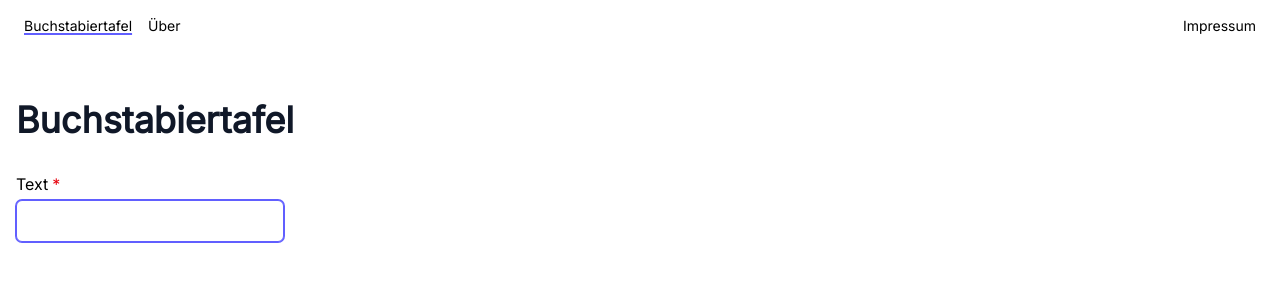
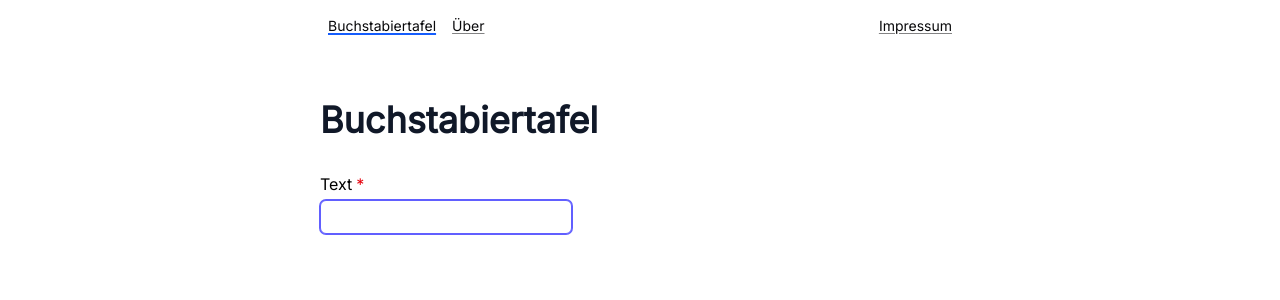
Before and after one commit to Kaishiyoku/phonetic-alphabet, a React (Vite) app: page / in a window 1280 px wide. Shown: the top 300 px of the page. Built offline with nearby package versions, Linux system fonts and the light colour scheme.

Commit message:
minor style adjustments

```diff
--- a/src/App.css
+++ b/src/App.css
@@ -4,5 +4,9 @@
 @plugin "@tailwindcss/typography";
 
 @theme {
-	--font-sans: "Inter", "sans-serif";
+    --font-sans: "Inter", "sans-serif";
 }
+
+@utility link {
+    @apply underline underline-offset-2 hover:decoration-2 text-zinc-950 decoration-zinc-950/50 hover:decoration-blue-600 dark:text-white dark:decoration-white/50 dark:hover:decoration-blue-500 transition ease-in;
+}
--- a/src/Components/Form/Input.tsx
+++ b/src/Components/Form/Input.tsx
@@ -1,6 +1,5 @@
-import clsx from 'clsx';
-import type { HTMLInputTypeAttribute } from 'react';
-import Button from './Button.tsx';
+import clsx from 'clsx'
+import type { HTMLInputTypeAttribute } from 'react'
 
 type InputProps = {
 	id: string;
@@ -36,8 +35,9 @@ export default function Input({
 				</label>
 			</div>
 
+			<div className="relative">
 				<input
-				className="px-4 py-2 border-zinc-400 focus:border-indigo-500 ring-indigo-500 dark:bg-zinc-800 rounded-md"
+					className="px-2 py-1 border-zinc-400 dark:border-zinc-600 focus:border-indigo-500 ring-indigo-500 dark:bg-zinc-800 rounded-md"
 					id={id}
 					type={type}
 					value={value}
@@ -47,18 +47,18 @@ export default function Input({
 				/>
 
 							{clearable && value.length > 0 && (
-                <Button
+									<button
 											type="button"
 											aria-label="Zurücksetzen"
 											onClick={() => onChange('')}
-                    className="absolute right-0"
-                    plain
+											className="absolute top-[5px] right-[5px] p-0.5 hover:bg-zinc-600 rounded-full"
 									>
-                    <svg xmlns="http://www.w3.org/2000/svg" viewBox="0 0 24 24" fill="currentColor" className="size-6" aria-hidden>
+											<svg xmlns="http://www.w3.org/2000/svg" viewBox="0 0 24 24" fill="currentColor" className="size-5" aria-hidden>
 													<path fillRule="evenodd" d="M5.47 5.47a.75.75 0 0 1 1.06 0L12 10.94l5.47-5.47a.75.75 0 1 1 1.06 1.06L13.06 12l5.47 5.47a.75.75 0 1 1-1.06 1.06L12 13.06l-5.47 5.47a.75.75 0 0 1-1.06-1.06L10.94 12 5.47 6.53a.75.75 0 0 1 0-1.06Z" clipRule="evenodd" />
 											</svg>
-                </Button>
+									</button>
 							)}
+      </div>
 		</div>
 	);
 }
--- a/src/Components/NavLink.tsx
+++ b/src/Components/NavLink.tsx
@@ -8,10 +8,9 @@ export default function NavLink({
 }: { to: To; children: ReactNode }) {
 	const classes = ({ isActive }: { isActive: boolean }) =>
 		clsx(
-			'relative block text-base/6 sm:text-sm/5 font-medium rounded-md',
+			'link text-sm',
 			{
-				'text-black dark:text-white underline decoration-2 underline-offset-2 decoration-indigo-500': isActive,
-				'hover:underline hover:decoration-2 hover:underline-offset-2 hover:decoration-zinc-500': !isActive,
+				'decoration-2 decoration-blue-600 hover:decoration-blue-500': isActive,
 			},
 		);
 
--- a/src/Components/PhoneticForm.tsx
+++ b/src/Components/PhoneticForm.tsx
@@ -38,7 +38,7 @@ export default function PhoneticForm() {
       </div>
 
 			{phonetics.length > 0 && (
-				<div className="pt-4 prose dark:prose-invert">
+				<div className="pt-4 prose dark:prose-invert prose-li:m-0">
 					<ol>
 						{phonetics.map((phonetic, index) => (
 							<li key={`${index}-${phonetic}`}>{phonetic}</li>
--- a/src/Layouts/Layout.tsx
+++ b/src/Layouts/Layout.tsx
@@ -3,7 +3,7 @@ import NavLink from '../Components/NavLink.tsx';
 
 export default function Layout() {
 	return (
-		<div>
+		<div className="max-w-2xl mx-auto">
 			<header>
 				<nav className="flex justify-between space-x-2 p-2">
 					<div className="flex space-x-4 px-4 py-2">
--- a/src/Pages/ImprintPage.tsx
+++ b/src/Pages/ImprintPage.tsx
@@ -2,8 +2,6 @@ export default function ImprintPage() {
 	return (
 		<div className="prose dark:prose-invert">
 			<h1>Impressum</h1>
-
-			<h2>Angaben gemäß § 5 TMG:</h2>
 
 			<p>
 				Andreas Wiedel
```
Also changed, not shown: 1 other file (tests, documents, lock files or other folders). Lines whose indentation alone changed are shown as unchanged.
